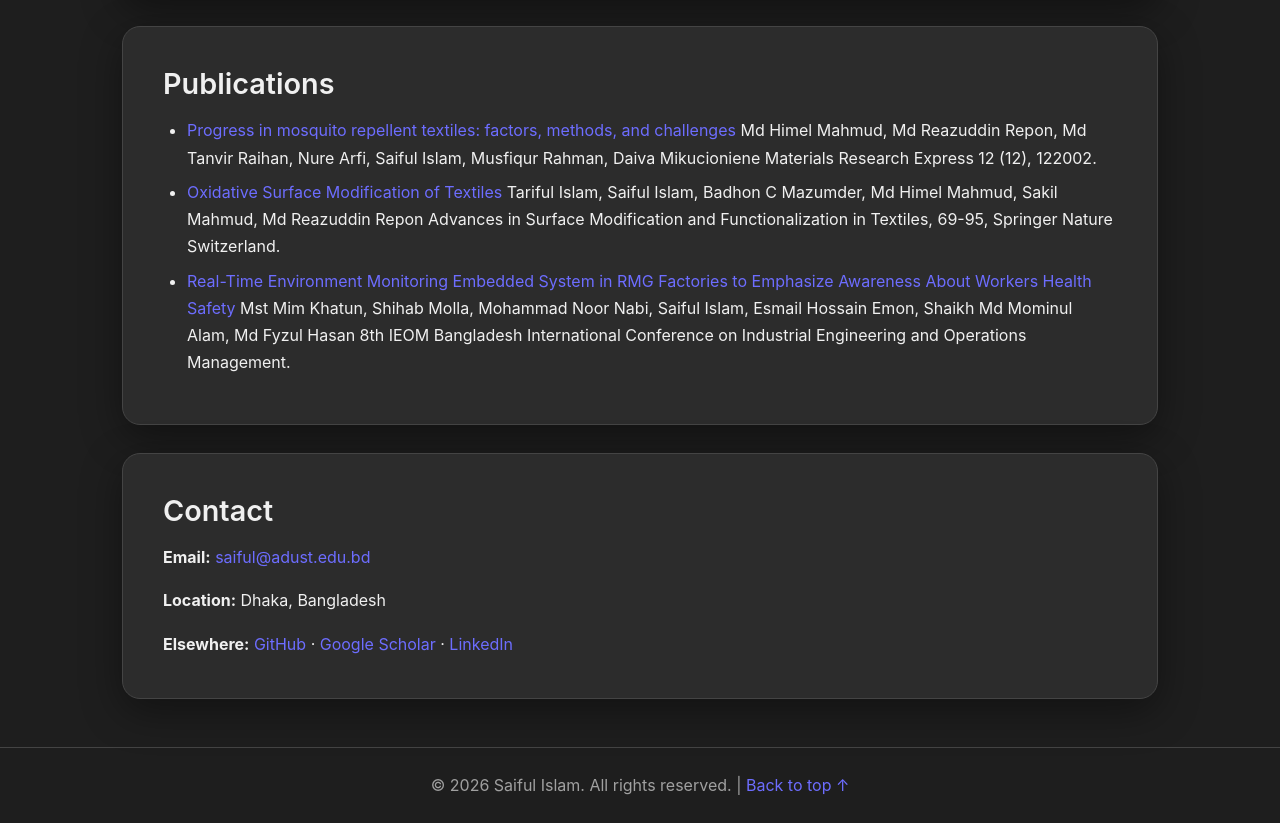
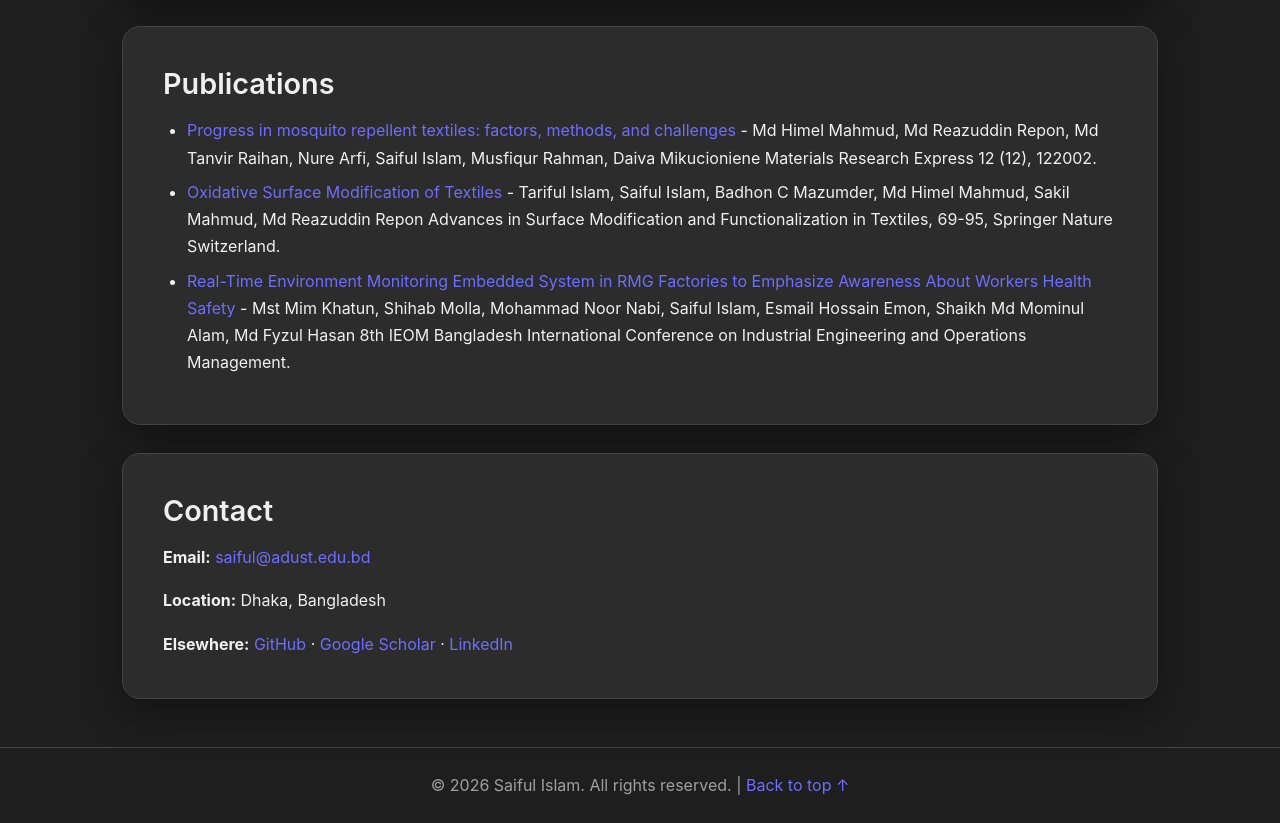
Before and after one commit to saifulbutex/CV, a plain HTML site: page index.html in a window 1280 px wide. Shown: the part 2051-2874 px from the top of the page. Drawn offline with Linux system fonts and the light colour scheme.

Commit message:
Fix formatting of author names in publications section

```diff
--- a/index.html
+++ b/index.html
@@ -393,15 +393,15 @@
         <h2>Publications</h2>
         <ul>
           <li><a href="https://iopscience.iop.org/article/10.1088/2053-1591/ae238c">Progress in mosquito repellent textiles: factors, methods, and challenges</a>
-              Md Himel Mahmud, Md Reazuddin Repon, Md Tanvir Raihan, Nure Arfi, Saiful Islam, Musfiqur Rahman, Daiva Mikucioniene
+              - Md Himel Mahmud, Md Reazuddin Repon, Md Tanvir Raihan, Nure Arfi, Saiful Islam, Musfiqur Rahman, Daiva Mikucioniene
               Materials Research Express 12 (12), 122002.
               </li>
           <li><a href="https://link.springer.com/chapter/10.1007/978-3-032-23377-6_4">Oxidative Surface Modification of Textiles</a>
-              Tariful Islam, Saiful Islam, Badhon C Mazumder, Md Himel Mahmud, Sakil Mahmud, Md Reazuddin Repon
+              - Tariful Islam, Saiful Islam, Badhon C Mazumder, Md Himel Mahmud, Sakil Mahmud, Md Reazuddin Repon
               Advances in Surface Modification and Functionalization in Textiles, 69-95, Springer Nature Switzerland.
               </li>
           <li><a href="https://index.ieomsociety.org/index.cfm/item/58114">Real-Time Environment Monitoring Embedded System in RMG Factories to Emphasize Awareness About Workers Health Safety</a>
-              Mst Mim Khatun, Shihab Molla, Mohammad Noor Nabi, Saiful Islam, Esmail Hossain Emon, Shaikh Md Mominul Alam, Md Fyzul Hasan
+              - Mst Mim Khatun, Shihab Molla, Mohammad Noor Nabi, Saiful Islam, Esmail Hossain Emon, Shaikh Md Mominul Alam, Md Fyzul Hasan
               8th IEOM Bangladesh International Conference on Industrial Engineering and Operations Management.
               </li>
         </ul>
```
